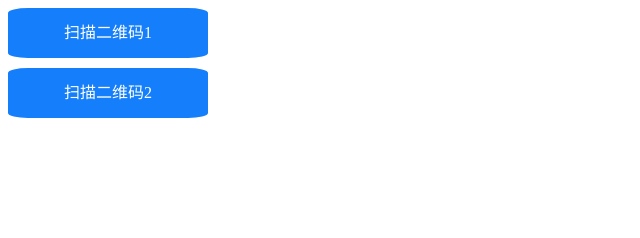
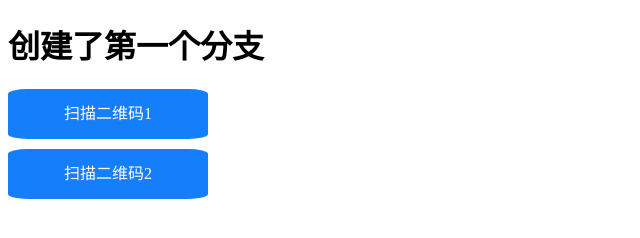
Before and after one commit to WebForLife/ResumeForJob, a plain HTML site: page html5-Qrcode/index.html in a window 1280 px wide. Shown: the whole page, without its empty margins (0-640 px from the left). Drawn offline with Linux system fonts and the light colour scheme.

Commit message:
创建了第一个分支

```diff
--- a/html5-Qrcode/index.html
+++ b/html5-Qrcode/index.html
@@ -9,6 +9,7 @@
 </head>
 
 <body>
+    <h1>创建了第一个分支</h1>
     <div>
         <div class="qr-btn" node-type="qr-btn">扫描二维码1
             <input node-type="jsbridge" type="file" name="myPhoto" value="扫描二维码1" />
```
